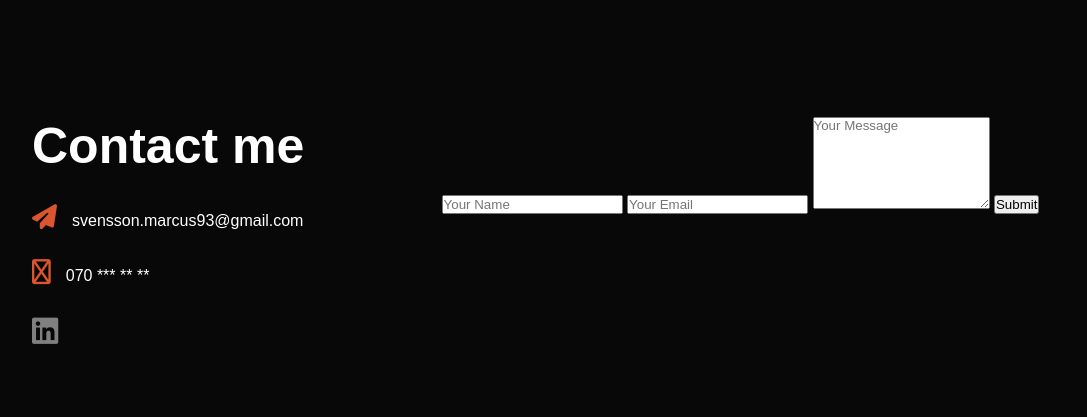
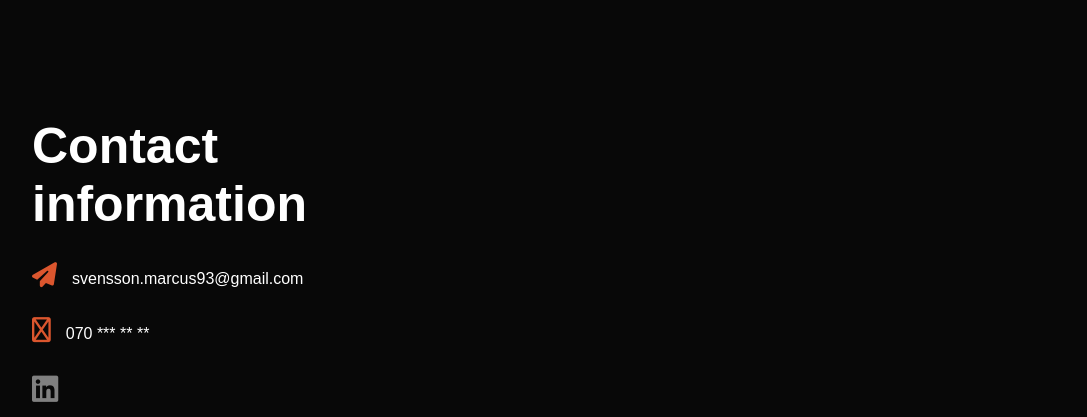
Before and after one commit to marcussvenssons/New-Portfolio, a plain HTML site: page index.html in a window 1280 px wide. Shown: the part 1816-2233 px from the top of the page, without its empty margins (96-1183 px from the left). Before the commit the page ends 2175 px from the top, so only its background shows below. Drawn offline with Linux system fonts and the light colour scheme.

Commit message:
added more to contact information

```diff
--- a/index.html
+++ b/index.html
@@ -109,13 +109,15 @@
     <div class="container">
         <div class="row">
             <div class="contact-left">
-                <h2 class="sub-title">Contact me</h2>
+                <h2 class="sub-title">Contact information</h2>
                 <p><i class="fa-sharp fa-solid fa-paper-plane"></i>svensson.marcus93@gmail.com</p>
                 <p><i class="fa-regular fa-phone"></i>070 *** ** **</p>
                 <div class="social-icons">
-                    <a href="https://..."><i class="fa-brands fa-linkedin"></i></a>
+                    <a href="https://www.linkedin.com/in/marcus-svensson-64372b133?lipi=urn%3Ali%3Apage%3Ad_flagship3_profile_view_base_contact_details%3BQaJm7zLKQnm22A5RmeBU1Q%3D%3D"><i class="fa-brands fa-linkedin"></i></a>
                 </div>
             </div>
+
+            <!-- save this for ev usage
             <div class="contact-right">
                 <form action="">
                     <input type="text" name="Name" placeholder="Your Name" required>
@@ -124,6 +126,8 @@
                     <button type="submit">Submit</button>
                 </form>
             </div>
+        -->
+
         </div>
     </div>
 </div>
--- a/style.css
+++ b/style.css
@@ -215,11 +215,11 @@ nav ul li a:hover::after{
 /* ------------- Contact ----------- */
 
 .contact-left{
-    flex-basis: 35%;
+    flex-basis: 45%;
 
 }
 .contact-right{
-    flex-basis: 60%;
+    flex-basis: 50%;
 }
 .contact-left p{
     margin-top: 30px;
```
